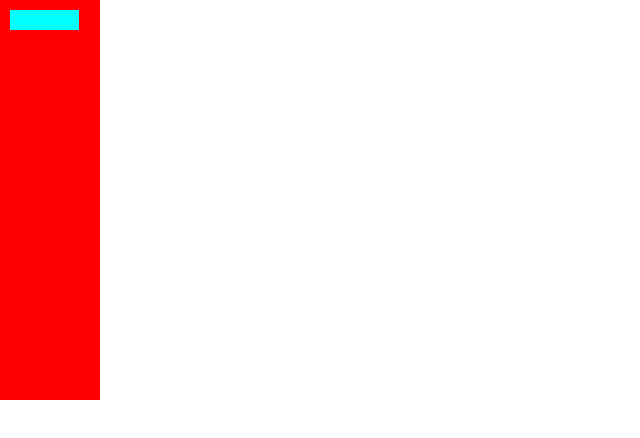
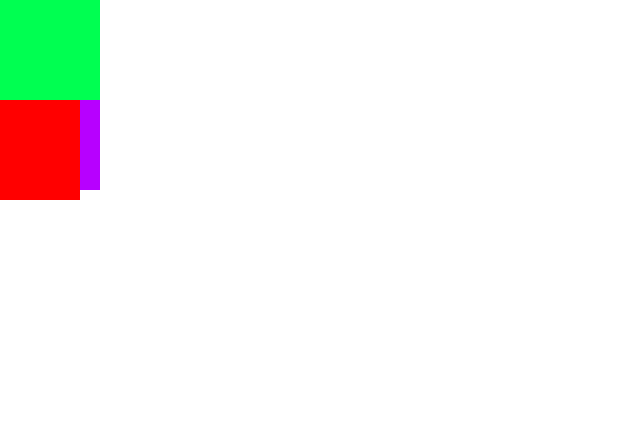
Before and after one commit to Adise0/chess_v2, a website: page index.html in a window 1280 px wide. Shown: the whole page, without its empty margins (0-640 px from the left). Drawn offline with Linux system fonts and the light colour scheme.

Commit message:
tested display block layout

```diff
--- a/index.html
+++ b/index.html
@@ -9,9 +9,8 @@
   <body>
     <div id="holder">
       <div id="t"></div>
+      <div id="t2"></div>
     </div>
-    <div id="holder"></div>
-    <div id="holder"></div>
-    <div id="holder"></div>
+    <div id="holder2"></div>
   </body>
 </html>
--- a/style.css
+++ b/style.css
@@ -8,10 +8,21 @@
   width: 100px;
   height: 100px;
   background-color: red;
-  padding: 10px 20px 0 10px;
+  /* padding: 10px 20px 0 10px; */
+}
+#holder2 {
+  width: 80px;
+  height: 100px;
+  background-color: red;
+  /* padding: 10px 20px 0 10px; */
 }
 #t {
-  width: 99%;
-  height: 20px;
-  background-color: aqua;
+  width: 100%;
+  height: 100%;
+  background-color: rgb(0, 255, 81);
 }
+#t2 {
+  width: 100%;
+  height: 90%;
+  background-color: rgb(183, 0, 255);
+}
```
Also changed, not shown: 1 other file.
